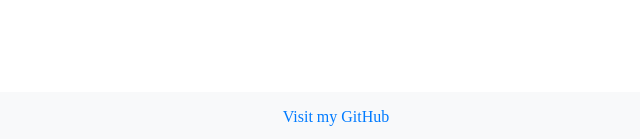
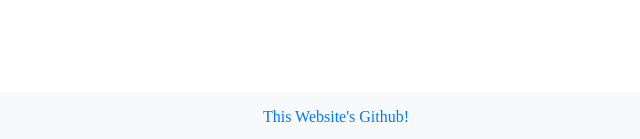
Before and after one commit to Bikatr7/bikatr7.github.io, a Jekyll site: the page built from index.html, in a window 1280 px wide and 900 px high, scrolled down 96 px. Shown: the part 758-897 px from the top of the window, without its empty margins (320-960 px from the left). Built offline with Jekyll 4.4.1, drawn with Linux system fonts in a browser that asks for light colours.

Commit message:
adjuster footer to open in a new window and reflect the site

```diff
--- a/_includes/footer.html
+++ b/_includes/footer.html
@@ -1,3 +1,3 @@
 <footer>
-    <a href="https://github.com/bikatr7">Visit my GitHub</a>
-  </footer>
+  <a href="https://github.com/bikatr7/bikatr7.github.io" target="_blank">This Website's Github!</a>
+</footer>
```
